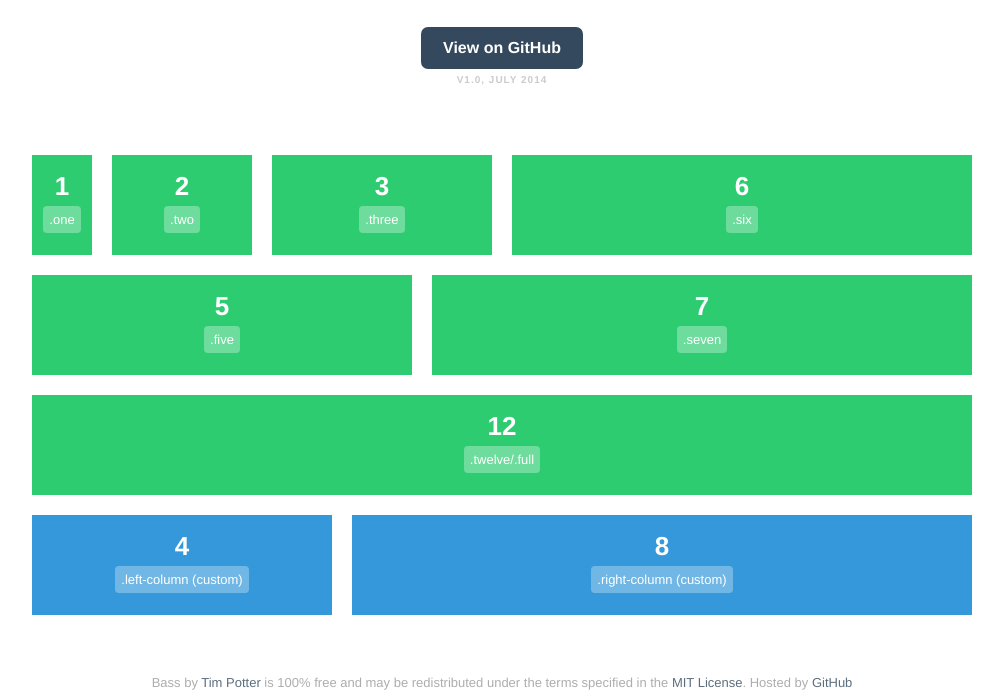
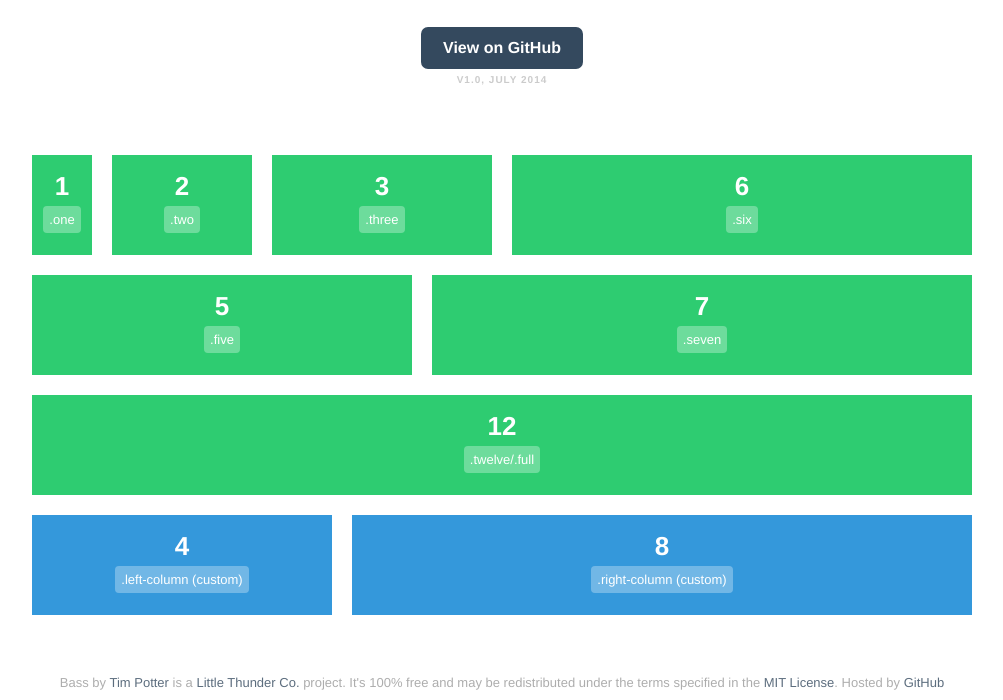
Before and after one commit to timpotter/bass-grid, a plain HTML site: page index.html in a window 1280 px wide. Shown: the part 204-904 px from the top of the page, without its empty margins (138-1141 px from the left). Drawn offline with Linux system fonts and the light colour scheme.

Commit message:
License and footer update

```diff
--- a/index.html
+++ b/index.html
@@ -88,7 +88,7 @@
 </div><!-- /container -->
 
 <footer>
-	<p>Bass by <a href="https://twitter.com/tejpotter">Tim Potter</a> is 100% free and may be redistributed under the terms specified in the <a href="https://github.com/timpotter/bass-grid/blob/gh-pages/LICENSE">MIT License</a>. Hosted by <a href="https://github.com/timpotter/bass-grid">GitHub</a></p>
+	<p>Bass by <a href="https://twitter.com/tejpotter">Tim Potter</a> is a <a href="http://littlethunder.co">Little Thunder Co.</a> project. It's 100% free and may be redistributed under the terms specified in the <a href="https://github.com/timpotter/bass-grid/blob/gh-pages/LICENSE">MIT License</a>. Hosted by <a href="https://github.com/timpotter/bass-grid">GitHub</a></p>
 </footer><!-- /footer -->
 </body>
 </html>
```
Also changed, not shown: 1 other file.
